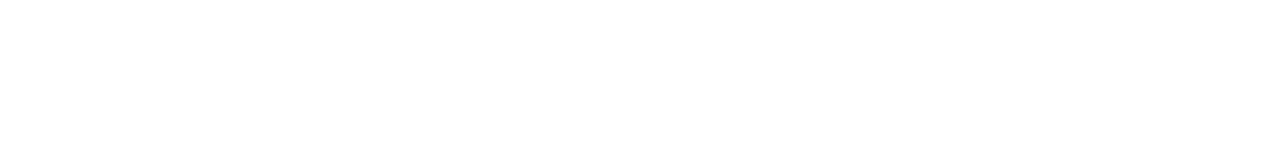
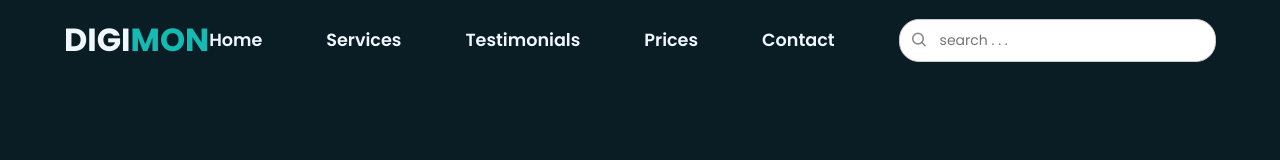
Before and after one commit to webwizsharmin/agency-landing-page, a plain HTML site: page index.html in a window 1280 px wide. Drawn offline with nearby package versions, Linux system fonts and the light colour scheme.

Commit message:
feat: add and style navbar

```diff
--- a/index.html
+++ b/index.html
@@ -10,5 +10,23 @@
       rel="stylesheet"
     />
   </head>
-  <body></body>
+  <body>
+    <nav class="navbar">
+      <a href="#" class="logo">DIGI<span>MON</span></a>
+      <div class="nav-list">
+        <ul>
+          <li><a href="#">Home</a></li>
+          <li><a href="#">Services</a></li>
+          <li><a href="#">Testimonials</a></li>
+          <li><a href="#">Prices</a></li>
+          <li><a href="#">Contact</a></li>
+        </ul>
+
+        <div class="search-container">
+          <i class="bx bx-search"></i>
+          <input type="search" placeholder="search . . ." />
+        </div>
+      </div>
+    </nav>
+  </body>
 </html>
--- a/style.css
+++ b/style.css
@@ -6,3 +6,80 @@
   box-sizing: border-box;
   font-family: "poppins", sans-serif;
 }
+
+body {
+  background-color: #0a1d25;
+}
+
+a {
+  text-decoration: none;
+  color: aliceblue;
+}
+
+.navbar {
+  position: sticky;
+  display: flex;
+  justify-content: space-between;
+  align-items: center;
+  padding: 1rem 5%;
+  /* background-color: #14bbb3; */
+}
+
+.logo {
+  font-size: 2rem;
+  font-weight: 700;
+}
+
+.logo span {
+  color: #14bbb3;
+}
+
+.nav-list,
+.navbar ul {
+  display: flex;
+  justify-content: space-between;
+  align-items: center;
+  gap: 4rem;
+}
+
+.nav-list ul li {
+  list-style: none;
+}
+
+.nav-list li a {
+  font-size: 1.1rem;
+  font-weight: 600;
+}
+
+.nav-list li a:hover {
+  color: #14bbb3;
+}
+
+.search-container {
+  position: relative;
+  /* width: 280px; */
+}
+
+.search-container input {
+  width: 100%;
+  padding: 10px 40px;
+  border: 1px solid #ccc;
+  border-radius: 20px;
+  font-size: 14px;
+  outline: none;
+}
+
+.search-container i {
+  position: absolute;
+  left: 12px;
+  top: 50%;
+  transform: translateY(-50%);
+  font-size: 18px;
+  color: #888;
+  pointer-events: none;
+}
+
+.search-container input:focus {
+  /* border: 3px solid #14bbb3; */
+  box-shadow: 0 0 10px #14bbb3;
+}
```
